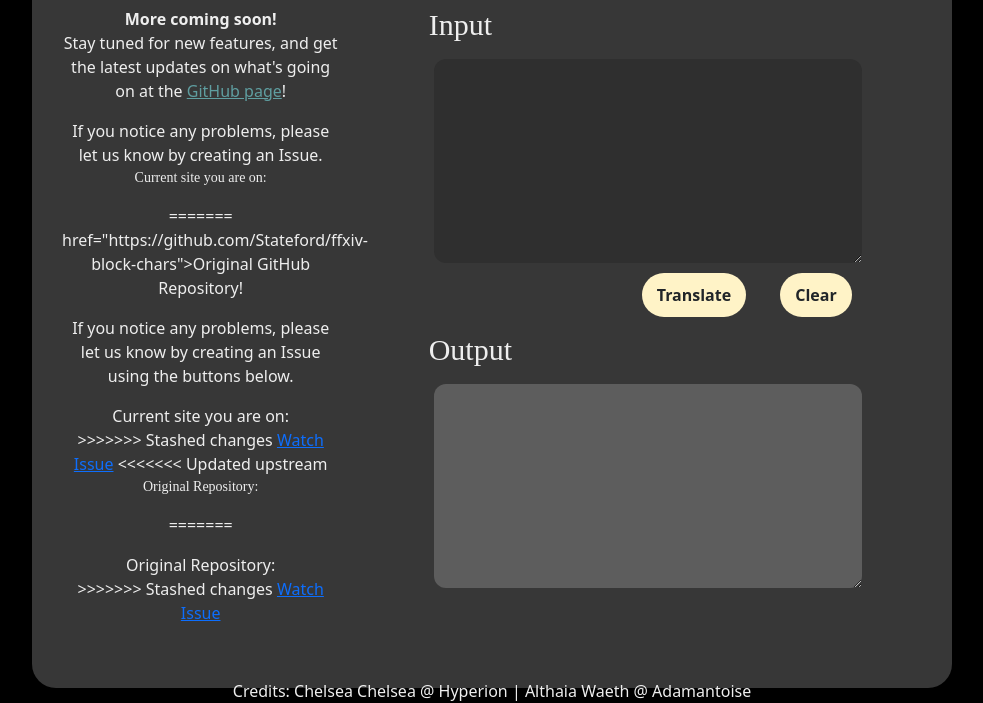
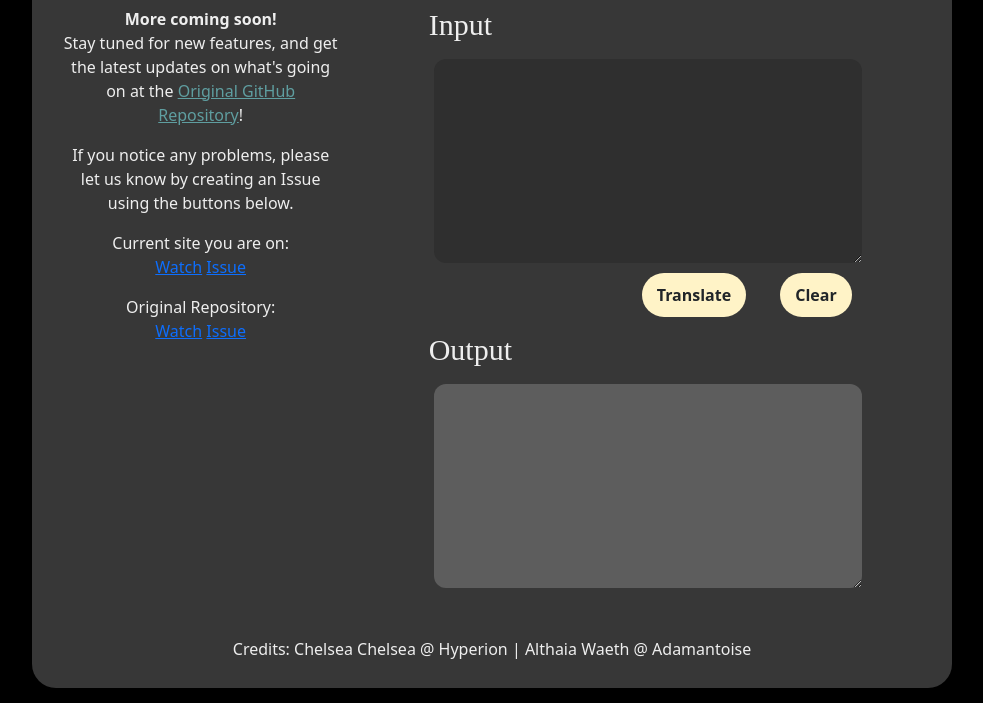
Before and after one commit to Stateford/ffxiv-block-chars, a plain HTML site: page index.html in a window 1280 px wide. Shown: the part 232-935 px from the top of the page, without its empty margins (96-1079 px from the left). Drawn offline with nearby package versions, Linux system fonts and the light colour scheme; a web font is replaced by a local one.

Commit message:
Too smart for me wtf

```diff
--- a/index.html
+++ b/index.html
@@ -454,17 +454,10 @@
           <div class="col-sm-12 description" style="text-align: center;">
             <span style="font-weight: bold;">More coming soon!</span><br>
             Stay tuned for new features, and get the latest updates on what's going on at the <a style="color:cadetblue"
-<<<<<<< Updated upstream
-              href="https://github.com/Stateford/ffxiv-block-chars">GitHub page</a>! <p></p>If you notice any problems,
-            please let us know by creating an Issue.
-
-            <p>Current site you are on:</p>
-=======
               href="https://github.com/Stateford/ffxiv-block-chars">Original GitHub Repository</a>! <p></p>If you notice any problems,
             please let us know by creating an Issue using the buttons below.
 
             <p></p>Current site you are on: <br>
->>>>>>> Stashed changes
             <a class="github-button" href="https://github.com/althaiaDev/ffxiv-block-chars/subscription"
               data-icon="octicon-eye" data-size="large" data-show-count="true"
               aria-label="Watch althaiaDev/ffxiv-block-chars on GitHub">Watch</a>
@@ -472,11 +465,7 @@
             <a class="github-button" href="https://github.com/althaiaDev/ffxiv-block-chars/issues"
               data-icon="octicon-issue-opened" data-size="large" data-show-count="true"
               aria-label="Issue althaiaDev/ffxiv-block-chars on GitHub">Issue</a>
-<<<<<<< Updated upstream
-              <p>Original Repository:</p>
-=======
               <p></p>Original Repository: <br>
->>>>>>> Stashed changes
             <a class="github-button" href="https://github.com/Stateford/ffxiv-block-chars/subscription"
               data-icon="octicon-eye" data-size="large" data-show-count="true"
               aria-label="Watch Stateford/ffxiv-block-chars on GitHub">Watch</a>
```
